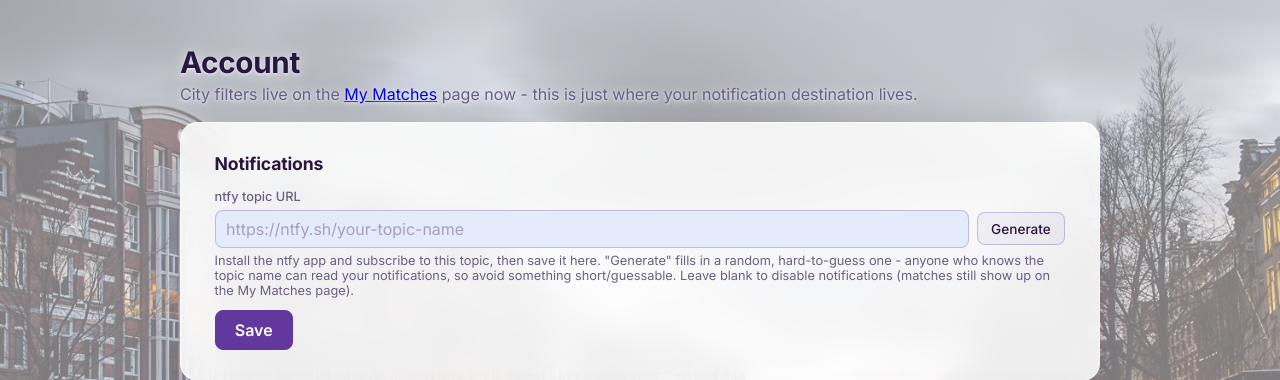
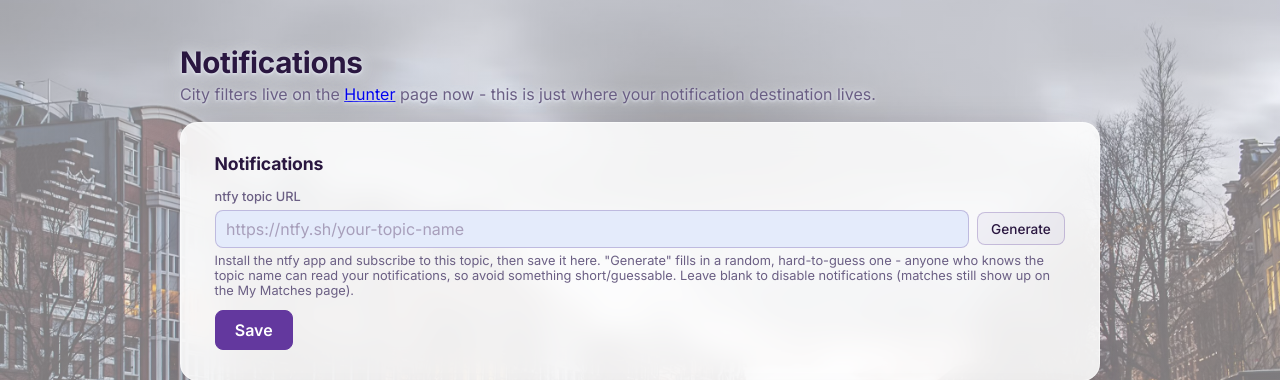
Before and after one commit to idquodest/huisjagers, a FastAPI app: template dashboard/templates/account.html in a window 1280 px wide. Shown: the part 52-432 px from the top of the page. Run offline with FastAPI, Linux system fonts and the light colour scheme; the template is opened without the code that fills it, so the values that code supplies are empty.

Commit message:
Remove unconfigured-city nag, rename Account to Notifications and move it up in nav

```diff
--- a/dashboard/app.py
+++ b/dashboard/app.py
@@ -570,16 +570,6 @@ def index(request: Request):
             saved_summary = db.preferences_row_to_dict(pref_rows[0]) if pref_rows else None
             filters_are_saved = filters == saved_summary
 
-        # Cities with no saved-preferences row at all - not "opted out"
-        # (that's a deliberate row with enabled=0, see db.set_city_enabled),
-        # genuinely never touched. Worth a gentle nag since it's otherwise
-        # indistinguishable from "I don't care about this city" and easy to
-        # forget you never finished setting up.
-        settings_by_city = db.get_all_user_city_settings(conn, session["user_id"])
-        unconfigured_city_names = [
-            cfg.get("name", key) for key, cfg in config["cities"].items() if key not in settings_by_city
-        ]
-
     listings = []
     for row in matched_rows:
         listings.append({
@@ -619,6 +609,5 @@ def index(request: Request):
             "filters": filters,
             "filters_are_saved": filters_are_saved,
             "saved_summary": saved_summary,
-            "unconfigured_city_names": unconfigured_city_names,
         },
     )
--- a/dashboard/templates/account.html
+++ b/dashboard/templates/account.html
@@ -1,8 +1,8 @@
 {% extends "base.html" %}
-{% block title %}Account - Huisjagers{% endblock %}
+{% block title %}Notifications - Huisjagers{% endblock %}
 {% block content %}
-<h1>Account</h1>
-<p class="subtitle">City filters live on the <a href="/">My Matches</a> page now - this is just where your notification destination lives.</p>
+<h1>Notifications</h1>
+<p class="subtitle">City filters live on the <a href="/">Hunter</a> page now - this is just where your notification destination lives.</p>
 
 <div class="card">
   <h2>Notifications</h2>
--- a/dashboard/templates/base.html
+++ b/dashboard/templates/base.html
@@ -251,8 +251,8 @@
       <span class="brand">Huisjagers</span>
       {% if session %}
         <a href="/">Hunter</a>
+        <a href="/account">Notifications</a>
         <a href="/templates">Templates</a>
-        <a href="/account">Account</a>
         <form method="post" action="/logout">
           <input type="hidden" name="csrf_token" value="{{ session.csrf_token }}">
           <button class="link" type="submit">Logout ({{ session.email }})</button>
--- a/dashboard/templates/index.html
+++ b/dashboard/templates/index.html
@@ -5,10 +5,6 @@
 
 {% if not session.ntfy_topic_url %}
   <p class="hint nag">🔔 You haven't set up notifications yet - you won't get pinged about new matches until you do. <a href="/account">Set up notifications →</a></p>
-{% endif %}
-
-{% if unconfigured_city_names %}
-  <p class="hint nag">⚠ You haven't set notification filters for {{ unconfigured_city_names|join(', ') }} yet - you won't get pinged for new listings there. <a href="/account">Manage cities →</a></p>
 {% endif %}
 
 <div class="filter-panel">
```
